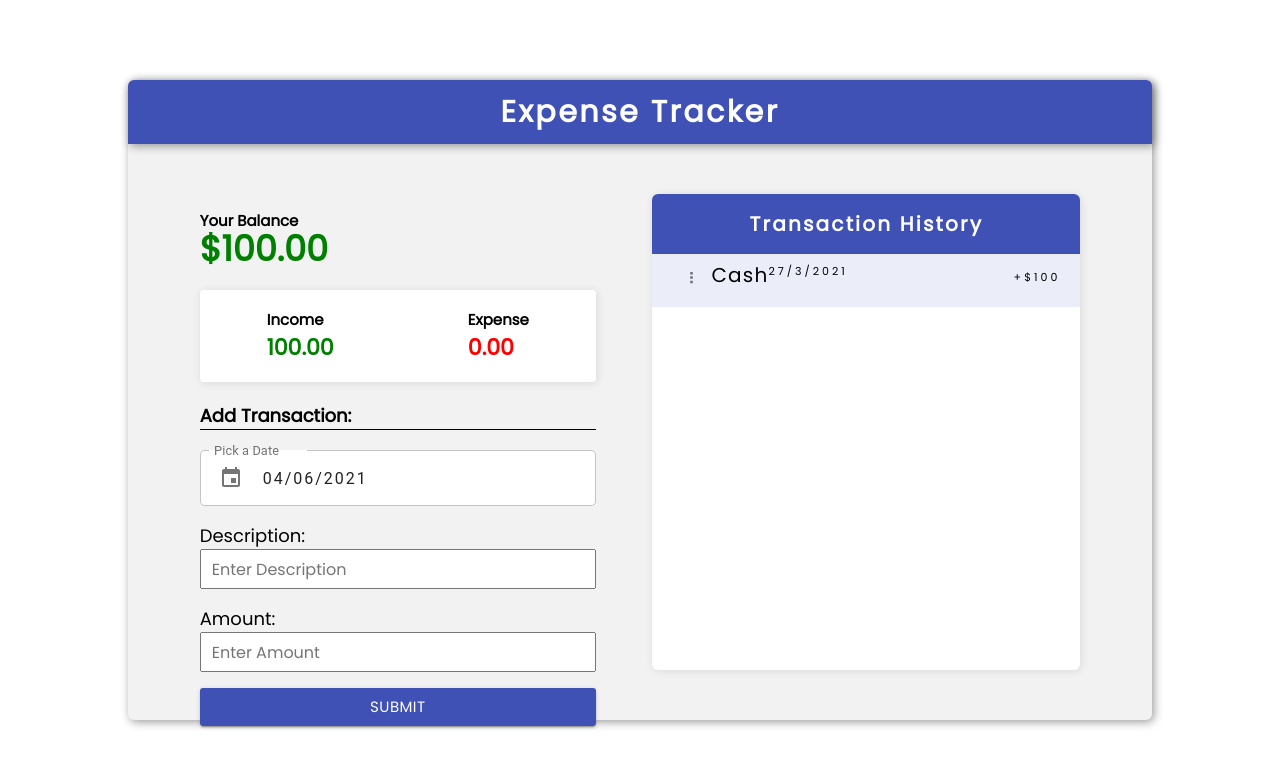
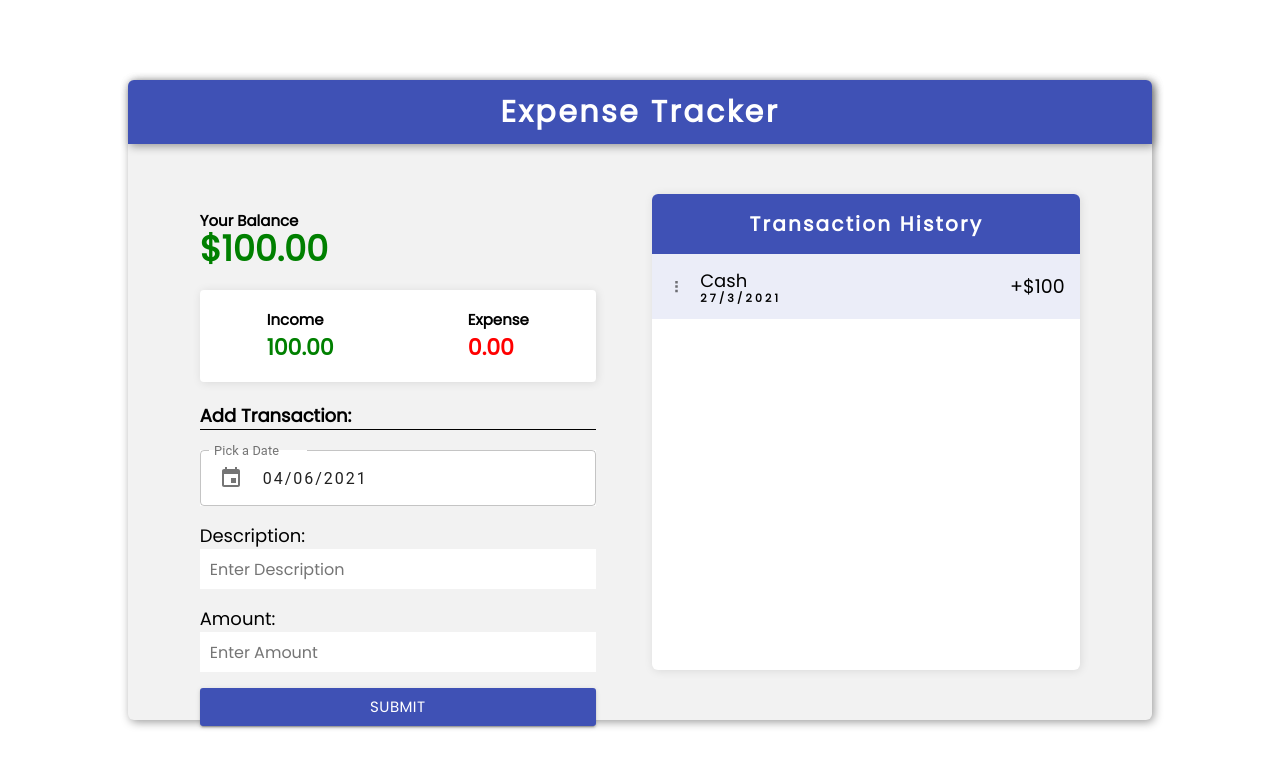
Before and after one commit to sameershaikh55/Exp-Tracker-PWA, a React (Create React App) app: page / in a window 1280 px wide. Shown: the top 768 px of the page. Built offline with nearby package versions, Linux system fonts and the light colour scheme.

Commit message:
history updated

```diff
--- a/src/components/AddTransaction.tsx
+++ b/src/components/AddTransaction.tsx
@@ -60,11 +60,13 @@ const AddTransaction: React.FC = () => {
 				<label htmlFor="descritpion">Description:</label>
 				<br />
 				<input
+					className={errors.description && "errorInput"}
 					type="text"
 					name="description"
 					placeholder="Enter Description"
 					ref={register({ required: true, minLength: 4, maxLength: 12 })}
 				/>
+				<span className="errors">
 					{errors.description &&
 						errors.description.type === "required" &&
 						"Description is required"}
@@ -74,17 +76,20 @@ const AddTransaction: React.FC = () => {
 					{errors.description &&
 						errors.description.type === "maxLength" &&
 						"Maximum 12 Characters Allowed"}
+				</span>
 
 				<br />
 				<br />
 				<label htmlFor="amount">Amount:</label>
 				<br />
 				<input
+					className={errors.amount && "errorInput"}
 					type="number"
 					name="amount"
 					placeholder="Enter Amount"
 					ref={register({ required: true, minLength: 1, maxLength: 12 })}
 				/>
+				<span className="errors">
 					{errors.amount &&
 						errors.amount.type === "required" &&
 						"Amount is required"}
@@ -94,6 +99,7 @@ const AddTransaction: React.FC = () => {
 					{errors.amount &&
 						errors.amount.type === "maxLength" &&
 						"Maximum 12 Digits Allowed"}
+				</span>
 
 				<br />
 				<br />
--- a/src/components/History.tsx
+++ b/src/components/History.tsx
@@ -1,4 +1,4 @@
-import React, { useContext } from "react";
+import React, { useState, useContext } from "react";
 import IconButton from "@material-ui/core/IconButton";
 import Menu from "@material-ui/core/Menu";
 import MenuItem from "@material-ui/core/MenuItem";
@@ -12,13 +12,12 @@ import { GlobalState } from "../context/GlobalContext";
 import { TransactionType } from "../types/type";
 
 const History: React.FC = () => {
+	const [anchorEl, setAnchorEl] = useState<null>(null);
+
 	const { transactions } = useContext<TransactionType>(GlobalState);
 
 	const options = ["Edit", "Trash", "Delete"];
 
-	const ITEM_HEIGHT = 48;
-
-	const [anchorEl, setAnchorEl] = React.useState(null);
 	const open = Boolean(anchorEl);
 
 	const handleClick = (event) => {
@@ -38,9 +37,7 @@ const History: React.FC = () => {
 					const sign = amount > 0 ? "+" : "-";
 					return (
 						<div key={id} className="each_transaction">
-							<div>
-								<div className="right">
-									<div>
+							<div className="EALeft_side">
 								<IconButton
 									aria-label="more"
 									aria-controls="long-menu"
@@ -50,14 +47,13 @@ const History: React.FC = () => {
 									<GrMoreVertical />
 								</IconButton>
 								<Menu
-											id="long-menu"
 									anchorEl={anchorEl}
 									keepMounted
 									open={open}
 									onClose={handleClose}
 									PaperProps={{
 										style: {
-													maxHeight: ITEM_HEIGHT * 4.5,
+											maxHeight: 48 * 4.5,
 											width: "20ch",
 										},
 									}}
@@ -73,14 +69,14 @@ const History: React.FC = () => {
 									))}
 								</Menu>
 							</div>
+							<div className="EARight_side">
 								<div>
-										<div>{description}</div>
-										<div> {date} </div>
+									<div className="desc">{description}</div>
+									<div className="date"> {date} </div>
 								</div>
+								<div className="amount">
+									{sign}${Math.abs(amount)}
 								</div>
-								<p>
-									{sign}${Math.abs(amount)}
-								</p>
 							</div>
 						</div>
 					);
--- a/src/style/sass/main.css
+++ b/src/style/sass/main.css
@@ -160,6 +160,15 @@ html {
   border-bottom: 1px solid black;
 }
 
+.addTransaction_section .errorInput {
+  border: 0.2rem solid red;
+  border-radius: 0.4rem;
+}
+
+.addTransaction_section .errors {
+  color: red !important;
+}
+
 .addTransaction_section input,
 .addTransaction_section button,
 .addTransaction_section .MuiFormControl-root {
@@ -171,11 +180,17 @@ html {
   font-size: 1.6rem;
   -webkit-transition: 1s all;
   transition: 1s all;
+  border: none;
 }
 
 .addTransaction_section form input:focus {
   border: none;
-  outline: 1.4px solid #3f51b5 !important;
+  outline: none;
+}
+
+.addTransaction_section form input.errorInput:focus {
+  border: 0.2rem solid red;
+  border-radius: 0.4rem;
 }
 
 .addTransaction_section form label {
@@ -293,11 +308,34 @@ html {
   border-radius: 6px 6px 0px 0px;
 }
 
-.each_transaction {
-  padding: 1rem 2rem;
+.transaction_history .each_transaction {
+  height: 6.5rem;
+  width: 100%;
+  display: -webkit-box;
+  display: -ms-flexbox;
+  display: flex;
+  -webkit-box-orient: horizontal;
+  -webkit-box-direction: normal;
+      -ms-flex-direction: row;
+          flex-direction: row;
+  -webkit-box-pack: start;
+      -ms-flex-pack: start;
+          justify-content: start;
+  -webkit-box-align: center;
+      -ms-flex-align: center;
+          align-items: center;
+  -ms-flex-wrap: wrap;
+      flex-wrap: wrap;
 }
 
-.each_transaction div {
+.transaction_history .each_transaction .EALeft_side {
+  margin-left: 5px;
+  width: 10%;
+}
+
+.transaction_history .each_transaction .EARight_side {
+  width: 88%;
+  padding-right: 1.2rem;
   display: -webkit-box;
   display: -ms-flexbox;
   display: flex;
@@ -313,17 +351,33 @@ html {
           align-items: center;
   -ms-flex-wrap: wrap;
       flex-wrap: wrap;
-  font-size: 2rem;
-  letter-spacing: 1.2px;
 }
 
-.each_transaction div:nth-last-child(1) {
+.transaction_history .each_transaction .EARight_side .desc {
+  font-size: 1.8rem;
+}
+
+.transaction_history .each_transaction .EARight_side .date {
+  letter-spacing: 3.2px;
   font-size: 1.1rem;
-  margin-top: -6px;
-  letter-spacing: 3px;
+  font-weight: 600;
+  margin-top: -0.4rem;
+}
+
+.transaction_history .each_transaction .EARight_side .amount {
+  font-size: 1.9rem;
 }
 
 .each_transaction:nth-child(odd) {
   background-color: rgba(63, 81, 181, 0.1);
 }
+
+.MuiMenuItem-root {
+  font-size: 1.4rem !important;
+}
+
+.MuiPaper-elevation8 {
+  -webkit-box-shadow: 0px 0px 2px #3f51b54f !important;
+          box-shadow: 0px 0px 2px #3f51b54f !important;
+}
 /*# sourceMappingURL=main.css.map */
--- a/src/style/sass/main.scss
+++ b/src/style/sass/main.scss
@@ -156,6 +156,15 @@ html {
 		border-bottom: 1px solid black;
 	}
 
+	.errorInput {
+		border: 0.2rem solid red;
+		border-radius: 0.4rem;
+	}
+
+	.errors {
+		color: red !important;
+	}
+
 	& input,
 	button,
 	.MuiFormControl-root {
@@ -166,10 +175,16 @@ html {
 		padding: 0rem 1rem;
 		font-size: 1.6rem;
 		transition: 1s all;
+		border: none;
 
 		&:focus {
 			border: none;
-			outline: 1.4px solid $themeColor !important;
+			outline: none;
+		}
+
+		&.errorInput:focus {
+			border: 0.2rem solid red;
+			border-radius: 0.4rem;
 		}
 	}
 
@@ -281,21 +296,36 @@ html {
 		letter-spacing: 2.2px;
 		border-radius: 6px 6px 0px 0px;
 	}
-}
 
-.each_transaction {
-	padding: 1rem 2rem;
+	.each_transaction {
+		height: 6.5rem;
+		width: 100%;
+		@include VHcenter(row, start);
 
-	& div {
-		@include VHcenter(row, space-between);
-		font-size: 2rem;
-		letter-spacing: 1.2px;
-	}
+		& .EALeft_side {
+			margin-left: 5px;
+			width: 10%;
+		}
 
-	& div:nth-last-child(1) {
-		font-size: 1.1rem;
-		margin-top: -6px;
-		letter-spacing: 3px;
+		& .EARight_side {
+			width: 88%;
+			padding-right: 1.2rem;
+			@include VHcenter(row, space-between);
+
+			& .desc {
+				font-size: 1.8rem;
+			}
+			& .date {
+				letter-spacing: 3.2px;
+				font-size: 1.1rem;
+				font-weight: 600;
+				margin-top: -0.4rem;
+			}
+
+			& .amount {
+				font-size: 1.9rem;
+			}
+		}
 	}
 }
 
@@ -305,3 +335,17 @@ html {
 // =========================================================================
 // == TRANSACTION HISTORY END
 // =========================================================================
+
+// =========================================================================
+// == MATERIAL UI OVERWRITE START
+// =========================================================================
+.MuiMenuItem-root {
+	font-size: 1.4rem !important;
+}
+
+.MuiPaper-elevation8 {
+	box-shadow: 0px 0px 2px #3f51b54f !important;
+}
+// =========================================================================
+// == MATERIAL UI OVERWRITE END
+// =========================================================================
```
Also changed, not shown: 1 other file (tests, documents, lock files or other folders). Lines whose indentation alone changed are shown as unchanged.
